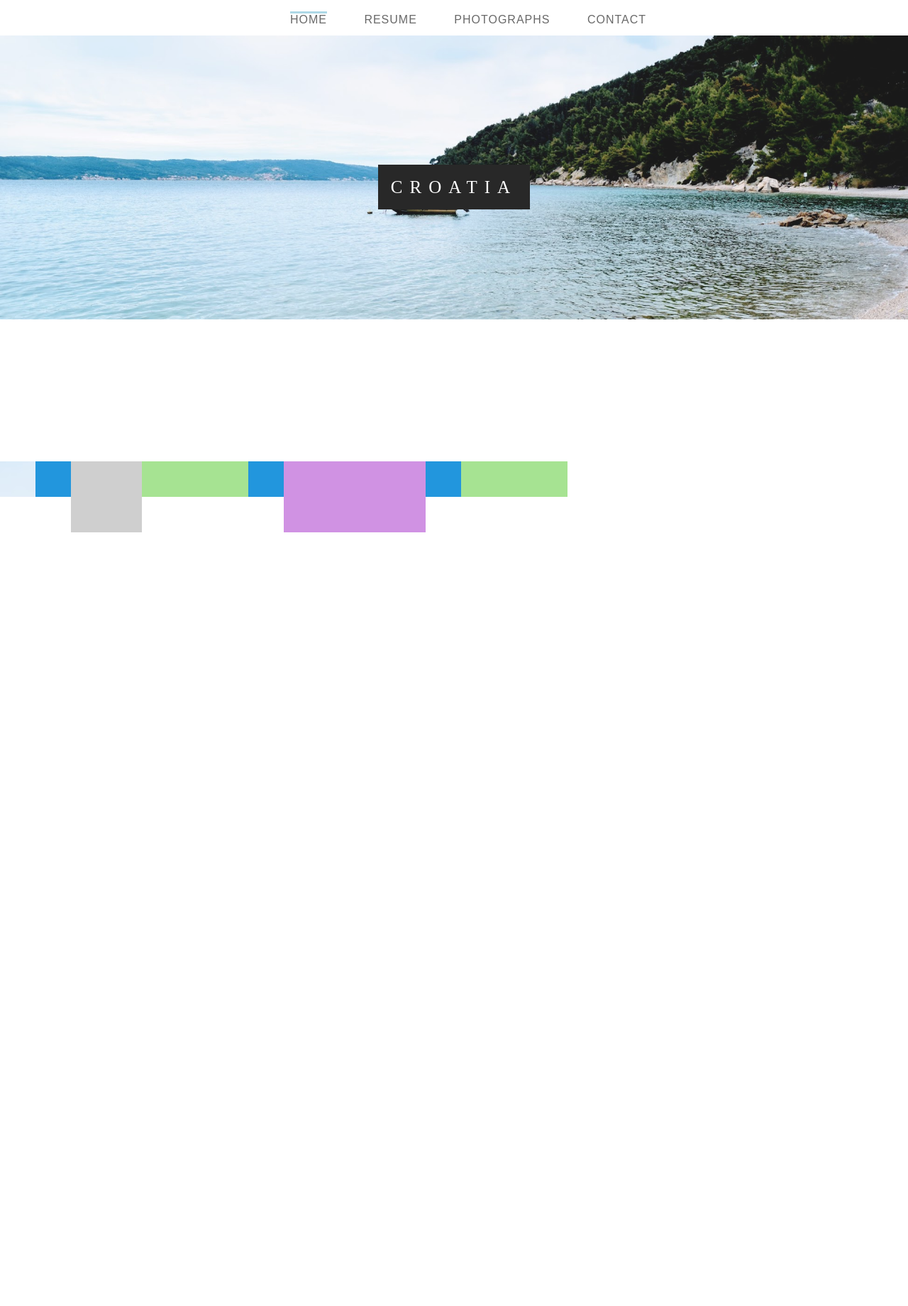
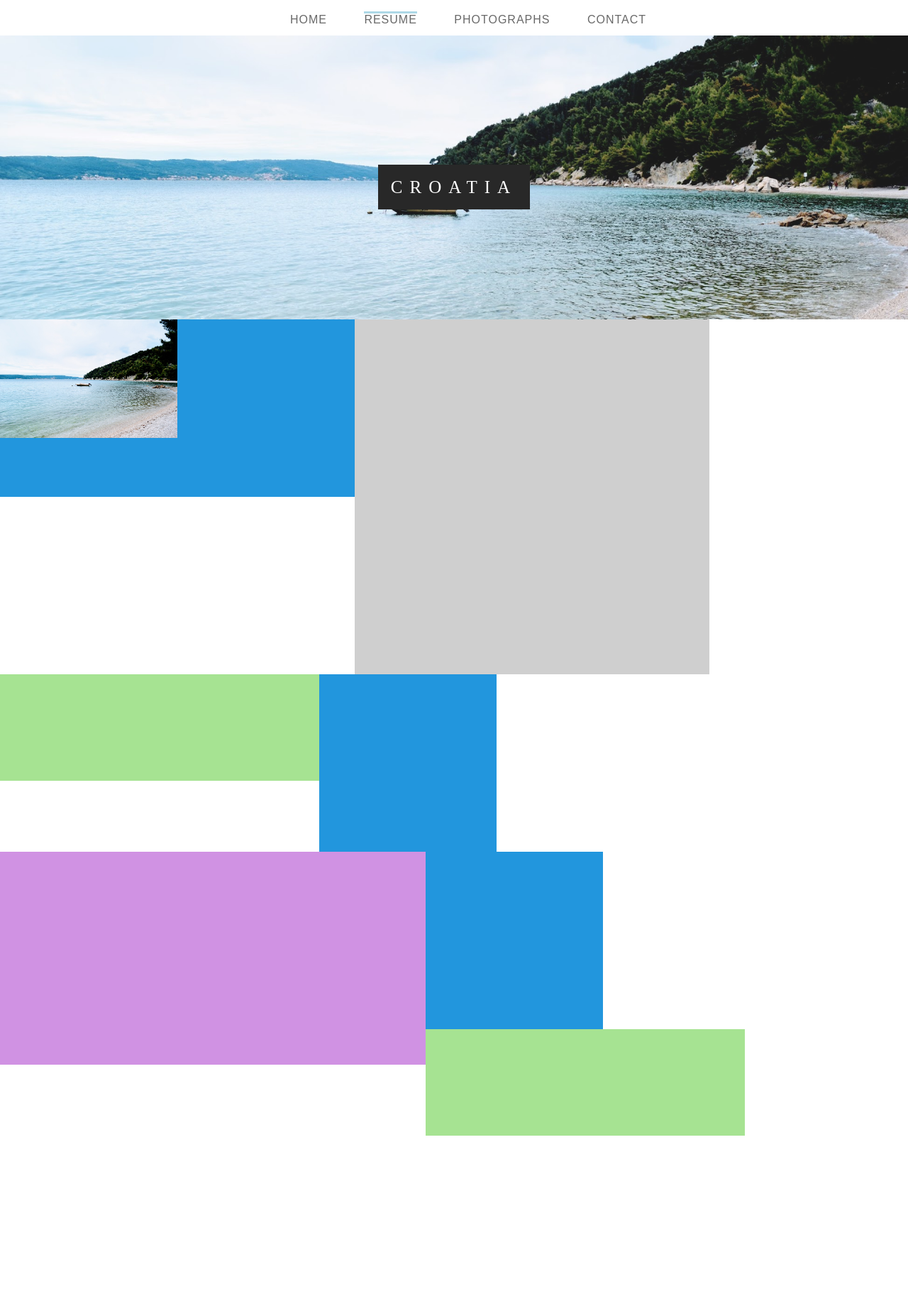
Before and after one commit to taylorquinn/wedding, a PHP site: page /photos.html in a window 1280 px wide. Shown: the top 1840 px of the page at 71% size. After the commit the page ends 1600 px from the top, so only its background shows below. Run offline with PHP 8.4, Linux system fonts and the light colour scheme.

Commit message:
formatting images

```diff
--- a/photos.html
+++ b/photos.html
@@ -18,28 +18,32 @@
       }
 
       .item {
-        width:  50px;
-        height: 50px;
+        width:  250px;
+        height: 250px;
         float: left;
         background: #2296DD;
       }
 
       .item.thumbnail {
-        width:  100px;
-        height: 100px;
+        width:  500px;
+        height: 500px;
         background: #cfcfcf
       }
 
       .item.medium {
-        width:  150px;
-        height: 50px;
+        width:  450px;
+        height: 150px;
         background: #A6E392
       }
 
       .item.large {
-        width:  200px;
-        height: 100px;
+        width:  600px;
+        height: 300px;
         background: #D092E3
+      }
+      img {
+          max-width: 100%;
+          max-height: 100%;
       }
     </style>
 
@@ -50,15 +54,15 @@
 <body>
 
 <body>
- <header>
+ <header style="height:unset;"">
    <!-- <div id="header_pic" class="h3">
       <h1 class="hname"> K TAYLOR QUINN</h1>
     </div>-->
     <div id="header_nav">
       <nav>
         <ul class="navi">
-          <li class="current"><a href="index.html" stickydata-hover="Home">Home</a></li>
-          <li><a href="/html/resume.html" data-hover="Resume">Resume</a></li>
+          <li><a href="index.html" data-hover="Home">Home</a></li>
+          <li class="current"><a href="/html/resume.html" stickydata-hover="Resume">Resume</a></li>
           <li><a href="/photos.html" data-hover="Photograph">Photographs</a></li>
           <li><a href="/html/contact.html" data-hover="Contact">Contact</a></li>
 
@@ -81,7 +85,9 @@
 <section name="imagegallery" >
    <div>
     <div id='masonry'>
-      <div class="item" style="background-image: url('images/split_croatia_beach.JPG');"></div>
+      <div class="item">
+        <img src = "images/split_croatia_beach.JPG">
+      </div>
       <div class="item"></div>
       <div class="item thumbnail"></div>
       <div class="item medium"></div>
--- a/styles.css
+++ b/styles.css
@@ -7,7 +7,7 @@ body {
 /*--------------------NAME TITLE--------------------*/
 .hname {
   font-family: 'Raleway', Arial, sans-serif;
-  color: white;
+  color: #ededed;
   position: relative;
   text-transform: uppercase;
   font-weight: 500;
```
